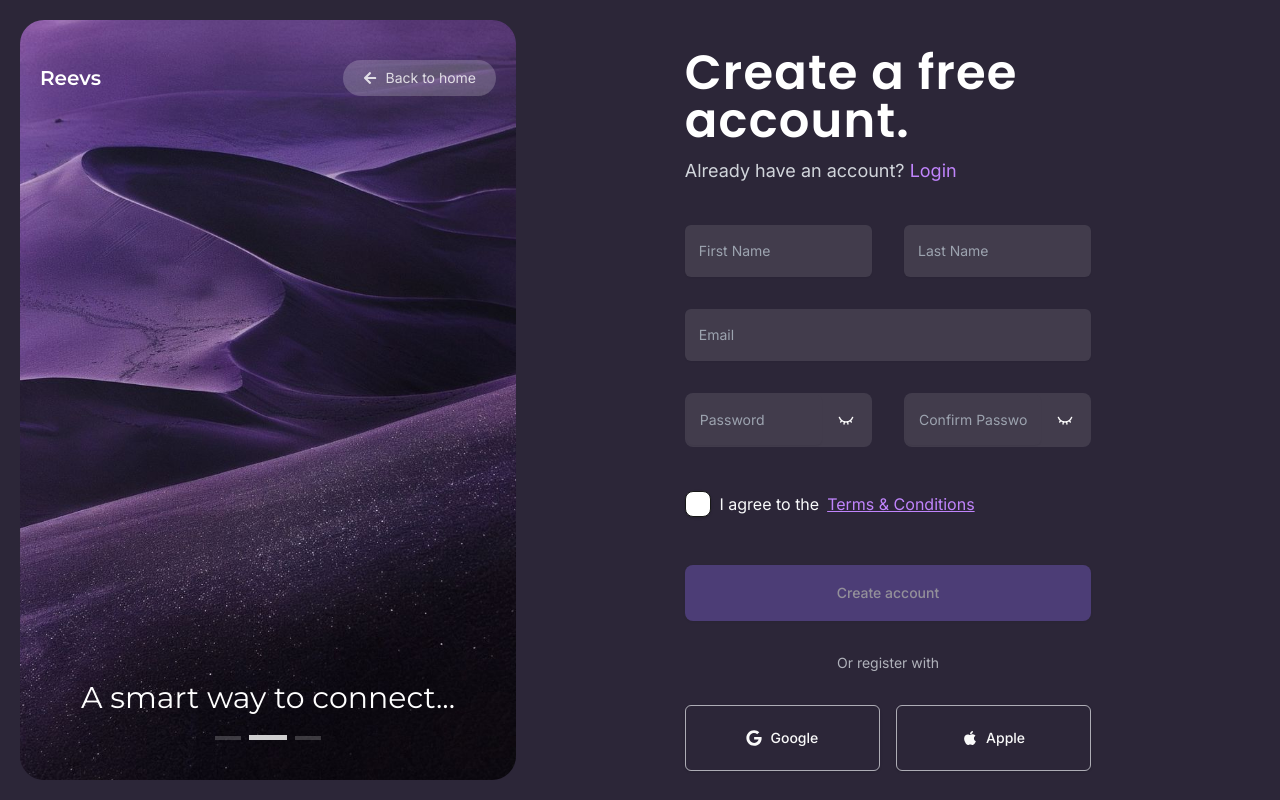
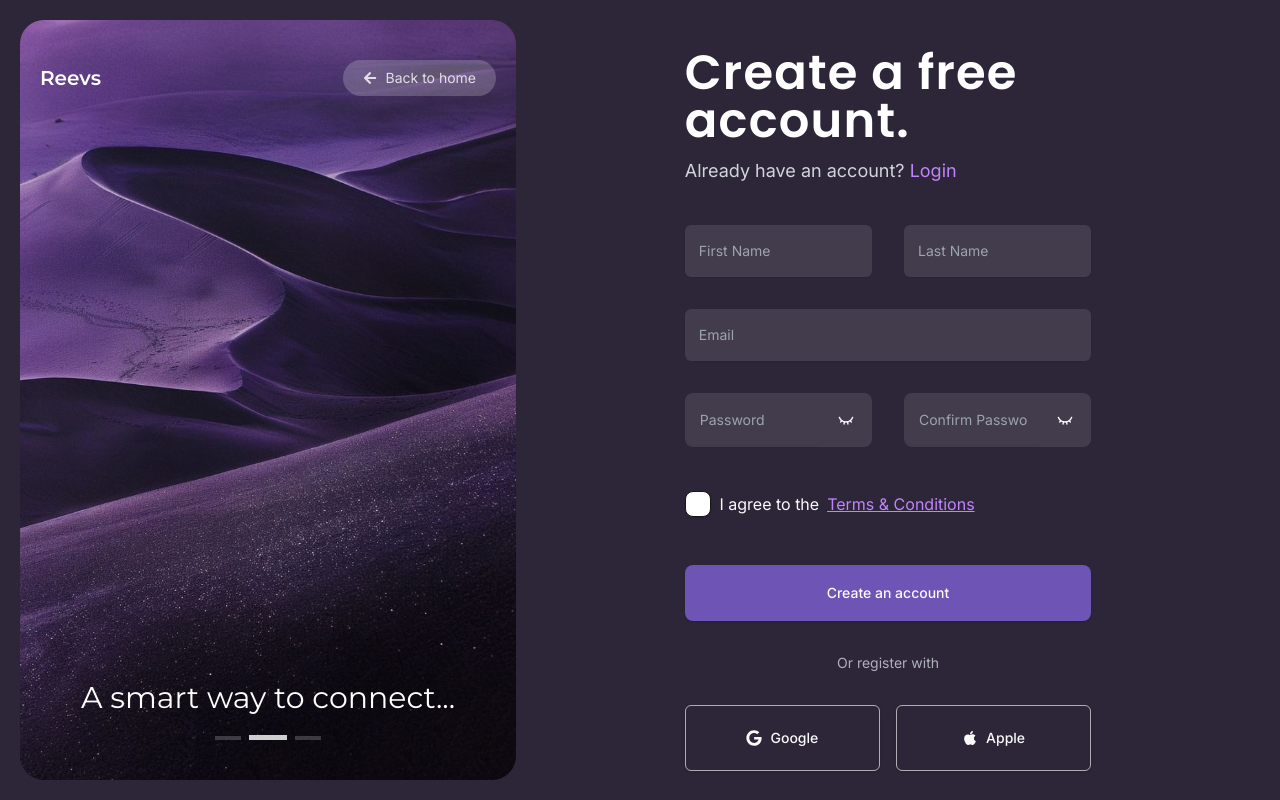
Before and after one commit to arewageek/reevs, a Next.js app: page /register in a window 1280 px wide. Built offline with nearby package versions, Linux system fonts and the light colour scheme.

Commit message:
Unify form state buttons

```diff
--- a/src/components/button-effects/loading-button.tsx
+++ /dev/null
@@ -1,9 +0,0 @@
-import React from 'react'
-
-const LoadingButton = () => {
-  return (
-    <div className='border-2 border-l-0 animate animate-spin h-5 w-5 rounded-full' />
-  )
-}
-
-export default LoadingButton
--- a/src/components/button-effects/success-button.tsx
+++ /dev/null
@@ -1,12 +0,0 @@
-import React from 'react'
-import { FaCheckCircle } from 'react-icons/fa'
-
-const SuccessButton = () => {
-    return (
-        <div className='text-white'>
-            <FaCheckCircle />
-        </div>
-    )
-}
-
-export default SuccessButton
--- /dev/null
+++ b/src/components/buttons/submit-button.tsx
@@ -0,0 +1,26 @@
+import React from 'react'
+import { Button } from '../ui/button'
+import { FaCheckCircle } from 'react-icons/fa'
+
+interface IProps {
+    isSubmitting: boolean,
+    isSubmitSuccessful: boolean,
+    text: string
+}
+
+const SubmitButton = ({ isSubmitSuccessful, isSubmitting, text }: IProps) => {
+    return (
+        <Button disabled={isSubmitSuccessful || isSubmitting} className='bg-accent-100 hover:bg-accent-100/60 transition w-full py-7 px-3 rounded-lg'>
+            {isSubmitting ?
+                <div className='border-2 border-l-0 animate animate-spin h-5 w-5 rounded-full' /> :
+                isSubmitSuccessful ?
+                    <div className='text-white'>
+                        <FaCheckCircle />
+                    </div> :
+                    text
+            }
+        </Button>
+    )
+}
+
+export default SubmitButton
--- a/src/components/form/login.form.tsx
+++ b/src/components/form/login.form.tsx
@@ -5,30 +5,94 @@ import { Eye, EyeClosed } from 'lucide-react'
 import { Button } from '../ui/button'
 import { FaGoogle, FaApple } from 'react-icons/fa'
 import useToggle from '@/hooks/useToggle'
+import z from 'zod'
+import { useForm } from 'react-hook-form'
+import { zodResolver } from '@hookform/resolvers/zod'
+import { Form, FormControl, FormField, FormItem, FormMessage } from '../ui/form'
+import SubmitButton from '../buttons/submit-button'
+import { toast } from 'react-toastify'
+import { useRouter } from 'next/navigation'
+import { useState } from 'react'
+import { handleCredentialsSignin } from '@/modules/auth/action'
+
+const formSchema = z.object({
+    email: z.string().email().min(5).max(30),
+    password: z.string().min(8).max(30),
+})
 
 const LoginForm = () => {
 
+    const [isSuccessful, seIsSuccessful] = useState(false)
+
     const [showPassword, togglePassword] = useToggle(false)
+    const router = useRouter()
+
+    const form = useForm<z.infer<typeof formSchema>>({
+        resolver: zodResolver(formSchema),
+        defaultValues: {
+            email: "",
+            password: ""
+        }
+    })
+
+    const { isSubmitting, isSubmitSuccessful } = form.formState
+
+    const onSubmit = async (values: z.infer<typeof formSchema>) => {
+        const signin = await handleCredentialsSignin(values.email, values.password)
+
+        if (signin.status == 'success') {
+            toast.success("Login was successful, please wait while we redirect you")
+            seIsSuccessful(true)
+            router.push('/user')
+            return;
+        }
+
+        toast.error(signin.message || signin.data)
+        seIsSuccessful(false)
+    }
 
     return (
-        <form method="post" className='flex flex-wrap mt-10 text-gray-50 gap-y-8'>
+        <form onSubmit={form.handleSubmit(onSubmit)} method="post" className='flex flex-wrap mt-10 text-gray-50 gap-y-8'>
+            <Form {...form}>
                 <div className='w-full'>
-                <Input type="email" placeholder='Email' name="email" className='py-6 px-3 hover:border-purple-500 border-2 border-transparent ring-0 focus-within:ring-0 bg-white/10' />
+                    <FormField
+                        control={form.control}
+                        name="email"
+                        render={({ field }) => (
+                            <FormItem>
+                                <FormControl>
+                                    <Input {...field} type="email" placeholder='Email Address' name="email" className='py-6 px-3 hover:border-purple-500 border-2 border-transparent ring-0 focus-within:ring-0 bg-white/10 placeholder:text-gray-400' />
+                                </FormControl>
+                                <FormMessage />
+                            </FormItem>
+                        )}
+                    />
                 </div>
 
                 <div className='w-full'>
+                    <FormField
+                        control={form.control}
+                        name="password"
+                        render={({ field }) => (
+                            <FormItem>
+                                <FormControl>
                                     <div className='flex hover:border-purple-500 border-2 border-transparent rounded-lg bg-white/10 items-center'>
-                    <Input type={showPassword ? 'text' : 'password'} placeholder='Password' name="first_name" className='py-6 px-3 ring-0 focus-within:ring-0 border-transparent hover:border-0 focus:border-0' />
+                                        <Input {...field} onChange={(e) => {
+                                            field.onChange(e)
+                                        }} type={showPassword ? 'text' : 'password'} placeholder='Password' className='py-6 px-3 ring-0 focus-within:ring-0 border-transparent hover:border-0 focus:border-0 placeholder:text-gray-400' />
                                         <Button onClick={() => togglePassword()} type='button' className='h-full rounded-l-none bg-transparent hover:bg-transparent shadow-none hover:text-purple-400'>
                                             {showPassword ? <Eye /> : <EyeClosed />}
                                         </Button>
                                     </div>
+                                </FormControl>
+                                <FormMessage />
+                            </FormItem>
+                        )}
+                    />
                 </div>
 
                 <div className='mt-4 w-full'>
-                <Button className='bg-accent-100 hover:bg-accent-100/60 transition w-full py-7 px-3 rounded-lg'>
-                    Login
-                </Button>
+                    <SubmitButton isSubmitSuccessful={isSuccessful} isSubmitting={isSubmitting} text="Login" />
                 </div>
 
                 <div className='w-full flex items-center justify-center text-sm'>
@@ -46,7 +110,7 @@ const LoginForm = () => {
                         <FaApple /> Apple
                     </Button>
                 </div>
-
+            </Form>
         </form>
     )
 }
--- a/src/components/form/register.form.tsx
+++ b/src/components/form/register.form.tsx
@@ -5,21 +5,19 @@ import { Eye, EyeClosed } from 'lucide-react'
 import { Button } from '../ui/button'
 import { Checkbox } from '../ui/checkbox'
 import Link from 'next/link'
-import { } from 'lucide-react'
 import { FaGoogle, FaApple } from 'react-icons/fa'
 import useToggle from '@/hooks/useToggle'
 import { Form, FormControl, FormField, FormItem, FormMessage } from '../ui/form'
 import { useForm } from 'react-hook-form'
 import { boolean, z } from 'zod'
 import { zodResolver } from "@hookform/resolvers/zod"
-import LoadingButton from '../button-effects/loading-button'
-import SuccessButton from '../button-effects/success-button'
 import { evaluatePasswordStrength } from '@/utils/password-strength-evaluator'
 import { useState } from 'react'
 import PasswordStrengthMeter from '../auth/password-strength-meter'
-import { registerUsingCredentials } from '@/actions/auth.action'
 import { toast } from 'react-toastify'
-import { redirect, useRouter } from 'next/navigation'
+import { useRouter } from 'next/navigation'
+import SubmitButton from '../buttons/submit-button'
+import { handleUserRegistration } from '@/modules/auth/action'
 
 const formSchema = z.object({
     firstName: z.string().min(3).max(30),
@@ -35,6 +33,7 @@ const formSchema = z.object({
 const RegisterForm = () => {
 
     const [passwordStrength, setPasswordStrength] = useState<number>(0)
+    const [isSubmitted, setIsSubmitted] = useState<boolean>(false)
 
     const [showPassword, togglePassword] = useToggle(false)
 
@@ -51,14 +50,15 @@ const RegisterForm = () => {
         }
     })
 
-    const { isSubmitSuccessful, isSubmitting } = form.formState
+    const { isSubmitting } = form.formState
 
     const onSubmit = async (values: z.infer<typeof formSchema>) => {
-        const response = await registerUsingCredentials(values)
+        const response = await handleUserRegistration(values)
 
         if (response.status === 'success') {
+            setIsSubmitted(true)
             toast.success(response.message)
-            router, redirect("/login")
+            router.replace('login')
         }
         else if (response.status === 'failed') {
             toast.error(response.message)
@@ -170,9 +170,7 @@ const RegisterForm = () => {
                     </div>
 
                     <div className='mt-4 w-full'>
-                        <Button disabled={passwordStrength < 3 || isSubmitSuccessful || isSubmitting} type="submit" className={`bg-accent-100 hover:bg-accent-100/60 transition w-full py-7 px-3 rounded-lg ${isSubmitting}`}>
-                            {isSubmitting ? <LoadingButton /> : isSubmitSuccessful ? <SuccessButton /> : 'Create account'}
-                        </Button>
+                        <SubmitButton isSubmitSuccessful={isSubmitted} isSubmitting={isSubmitting} text="Create an account" />
                     </div>
 
                     <div className='w-full flex items-center justify-center text-sm'>
```
Lines whose indentation alone changed are shown as unchanged.
